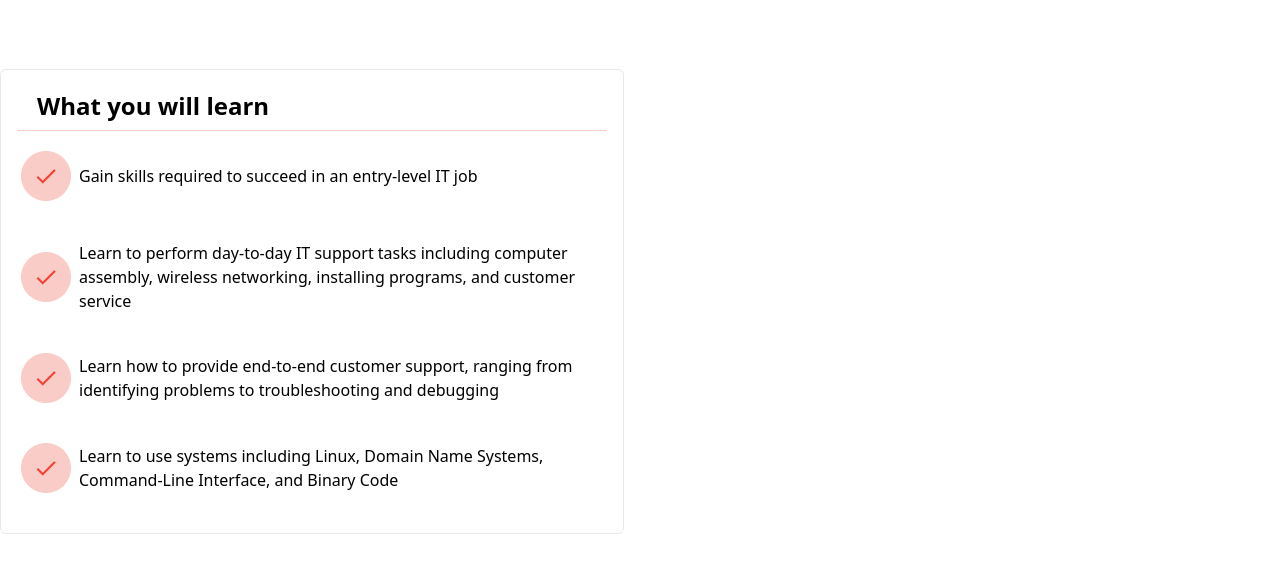
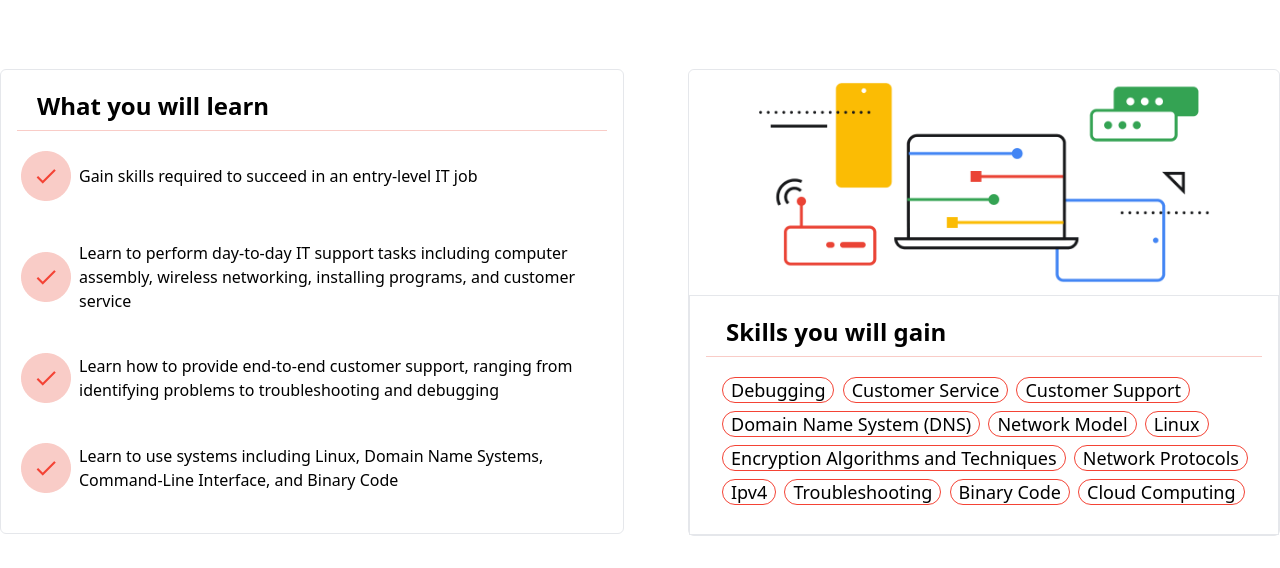
Before and after one commit to Md-Atikul-Islam-420/Tailwind-CSS-First-Assignment, a website built with Vite: page index.html in a window 1280 px wide. Shown: the part 927-1495 px from the top of the page. Built offline with nearby package versions, Linux system fonts and the light colour scheme.

Commit message:
This is learn section-2

```diff
--- a/index.html
+++ b/index.html
@@ -133,3 +133,34 @@
 
                 </div>
             </section>
+
+             <!-- This is learn section-2 -->
+
+             <section class="md:col-span-6 col-span-12 md:ml-8 hover:scale-105 transition-all duration-300 cursor-pointer">
+
+                <div class="border rounded-md dark:border dark:border-gray-700">
+                    <img class="w-fit rounded-t-md" src="img/IT_social 1.png" alt="">
+
+                    <div class="border dark:border-none bg-[#FFFFFF] dark:bg-gray-900">
+
+                        <h4 class="text-xl md:text-2xl font-semibold border-b border-b-[#F9CCC7] mx-4 pb-2 pl-5 pt-5 dark:text-white">Skills you will gain</h4>
+
+                        <div class="ml-8 mb-[29px] dark:text-white">
+                            <button class="text-xs md:text-[18px] border border-[#F44335] rounded-full mt-5 mr-1 px-2 py-1 hover:bg-[#F44335] hover:text-white hover:dark:text-black">Debugging</button>
+                            <button class="text-xs md:text-[18px] border border-[#F44335] rounded-full mt-5 mr-1 px-2 py-1 hover:bg-[#F44335] hover:text-white hover:dark:text-black">Customer Service</button>
+                            <button class="text-xs md:text-[18px] border border-[#F44335] rounded-full mt-2 mr-1 px-2 py-1 hover:bg-[#F44335] hover:text-white hover:dark:text-black">Customer Support</button>
+                            <button class="text-xs md:text-[18px] border border-[#F44335] rounded-full mt-2 mr-1 px-2 py-1 hover:bg-[#F44335] hover:text-white hover:dark:text-black">Domain Name System (DNS)</button>
+                            <button class="text-xs md:text-[18px] border border-[#F44335] rounded-full mt-2 mr-1 px-2 py-1 hover:bg-[#F44335] hover:text-white hover:dark:text-black">Network Model</button>
+                            <button class="text-xs md:text-[18px] border border-[#F44335] rounded-full mt-2 mr-1 px-2 py-1 hover:bg-[#F44335] hover:text-white hover:dark:text-black">Linux</button>
+                            <button class="text-xs md:text-[18px] border border-[#F44335] rounded-full mt-2 mr-1 px-2 py-1 hover:bg-[#F44335] hover:text-white hover:dark:text-black">Encryption Algorithms and Techniques</button>
+                            <button class="text-xs md:text-[18px] border border-[#F44335] rounded-full mt-2 mr-1 px-2 py-1 hover:bg-[#F44335] hover:text-white hover:dark:text-black">Network Protocols</button>
+                            <button class="text-xs md:text-[18px] border border-[#F44335] rounded-full mt-2 mr-1 px-2 py-1 hover:bg-[#F44335] hover:text-white hover:dark:text-black">Ipv4</button>
+                            <button class="text-xs md:text-[18px] border border-[#F44335] rounded-full mt-2 mr-1 px-2 py-1 hover:bg-[#F44335] hover:text-white hover:dark:text-black">Troubleshooting</button>
+                            <button class="text-xs md:text-[18px] border border-[#F44335] rounded-full mt-2 mr-1 px-2 py-1 hover:bg-[#F44335] hover:text-white hover:dark:text-black">Binary Code</button>
+                            <button class="text-xs md:text-[18px] border border-[#F44335] rounded-full mt-2 px-2 py-1 hover:bg-[#F44335] hover:text-white hover:dark:text-black">Cloud Computing</button>
+                        </div>
+
+                </div>
+            </section>
+
+        </section>
```
